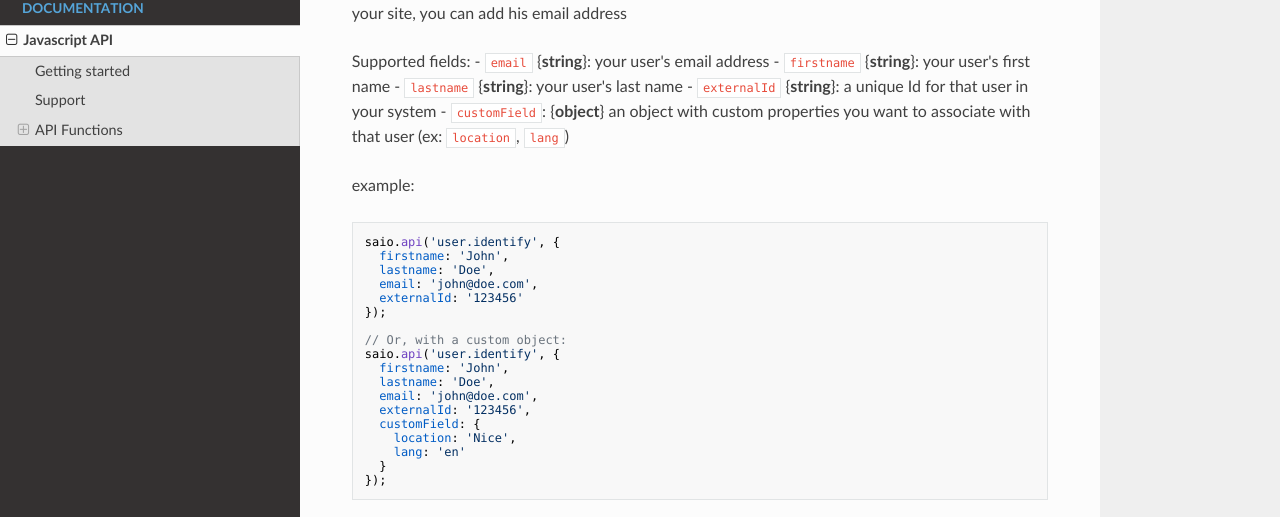
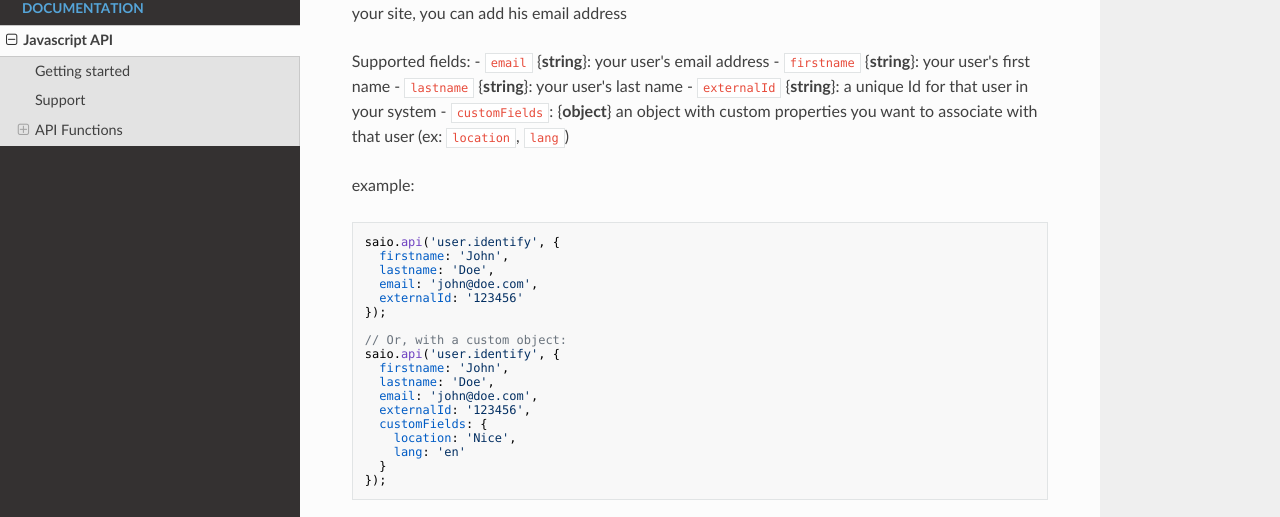
Before and after one commit to saio-fr/apidocs, an MkDocs documentation site: the page built from docs/javascript-api.md, in a window 1280 px wide and 900 px high, scrolled down 4415 px. Shown: the part 154-671 px from the top of the window. Built offline with MkDocs 1.6.1, drawn with Linux system fonts in a browser that asks for light colours; nearby versions of some CDN libraries; old or Windows-style settings are respelled for this version of MkDocs.

Commit message:
fix typo in identify documentation (2)

```diff
--- a/docs/javascript-api.md
+++ b/docs/javascript-api.md
@@ -207,7 +207,7 @@ Supported fields:
 - `firstname` {**string**}: your user's first name
 - `lastname` {**string**}: your user's last name
 - `externalId` {**string**}: a unique Id for that user in your system
-- `customField`: {**object**} an object with custom properties you want to associate with that user (ex: `location`, `lang`)
+- `customFields`: {**object**} an object with custom properties you want to associate with that user (ex: `location`, `lang`)
 
 example:
 
@@ -225,7 +225,7 @@ saio.api('user.identify', {
   lastname: 'Doe',
   email: 'john@doe.com',
   externalId: '123456',
-  customField: {
+  customFields: {
     location: 'Nice',
     lang: 'en'
   }
```
